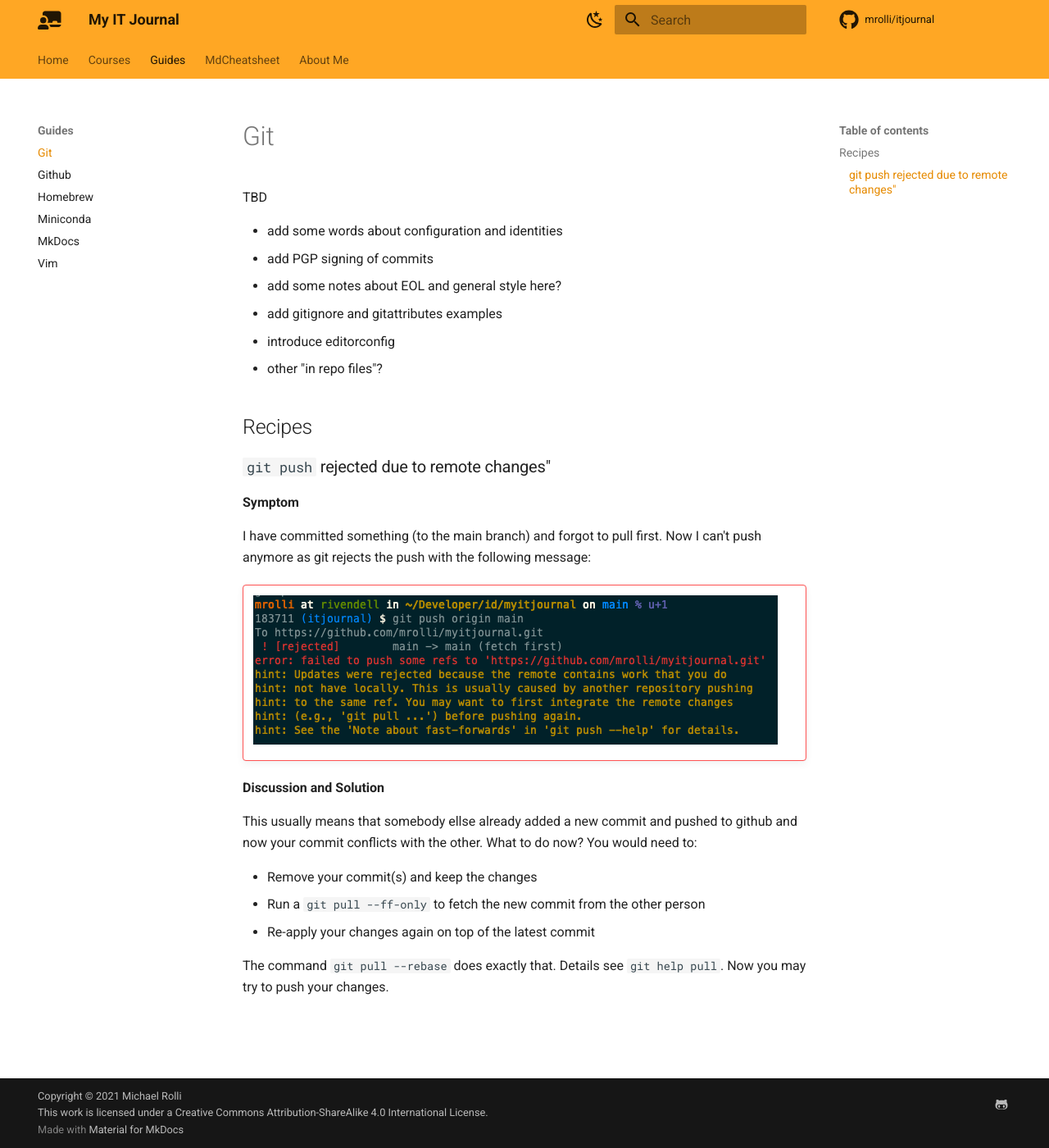
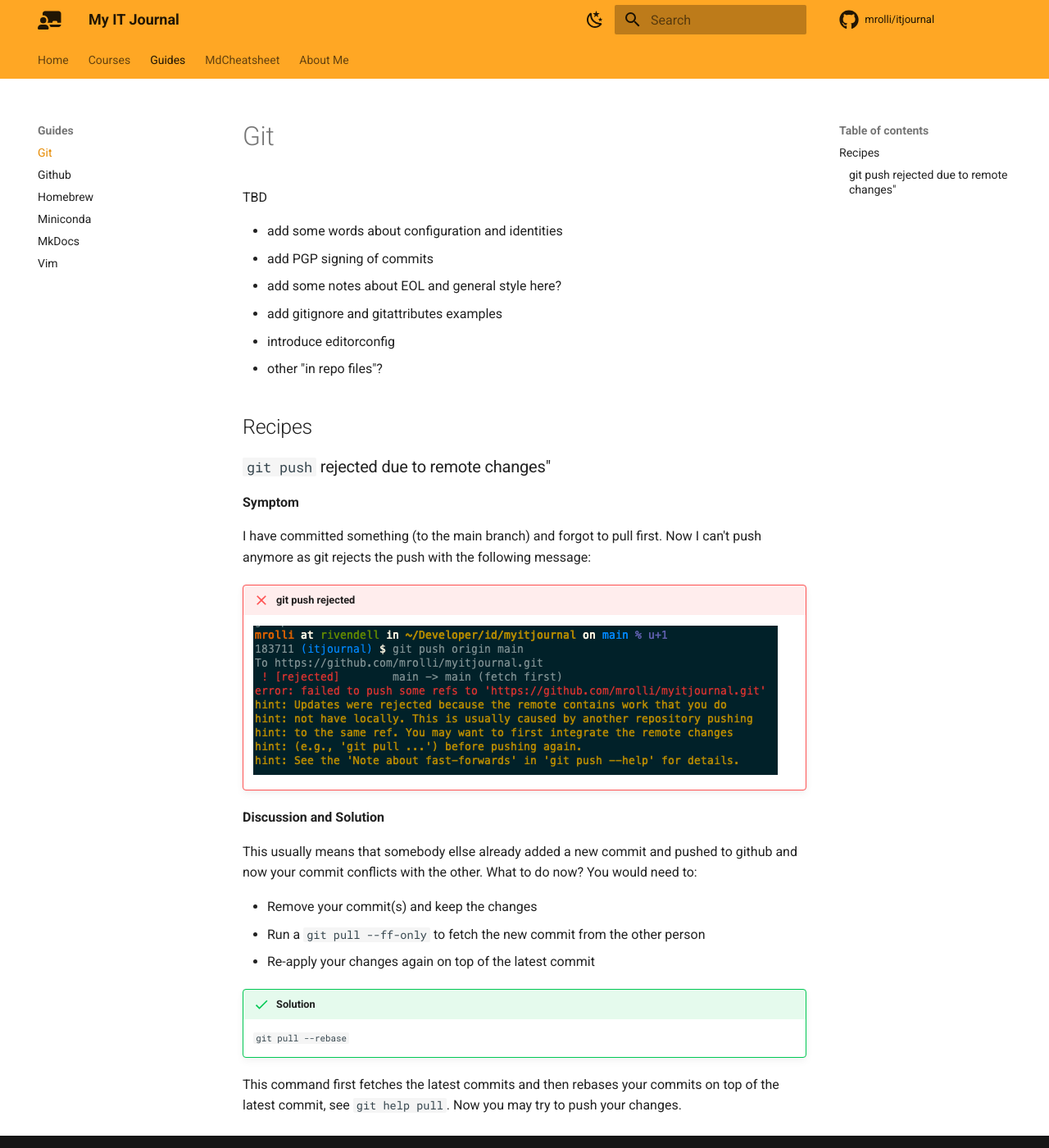
Before and after one commit to mrolli/myitjournal, an MkDocs documentation site: the page built from docs/guides/git.md, in a window 1280 px wide and 1400 px high. Shown: the whole window at 82% size. Built offline with MkDocs 1.6.1 and Material for MkDocs 9.7.7, drawn with Linux system fonts in a browser that asks for light colours; comment, search, counter and statistics services are not loaded.

```diff
--- a/docs/guides/git.md
+++ b/docs/guides/git.md
@@ -18,7 +18,7 @@
 I have committed something (to the main branch) and forgot to pull first. Now I can't push anymore as git
 rejects the push with the following message:
 
-!!! failure  ""
+!!! failure  "git push rejected"
     ![Screenshot](../img/git_push_reject.png)
 
 **Discussion and Solution**
@@ -30,4 +30,7 @@
 * Run a `git pull --ff-only` to fetch the new commit from the other person
 * Re-apply your changes again on top of the latest commit
 
-The command `git pull --rebase` does exactly that. Details see `git help pull`. Now you may try to push your changes.
+!!! success "Solution"
+    `git pull --rebase`
+
+This command first fetches the latest commits and then rebases your commits on top of the latest commit, see `git help pull`. Now you may try to push your changes.
```
